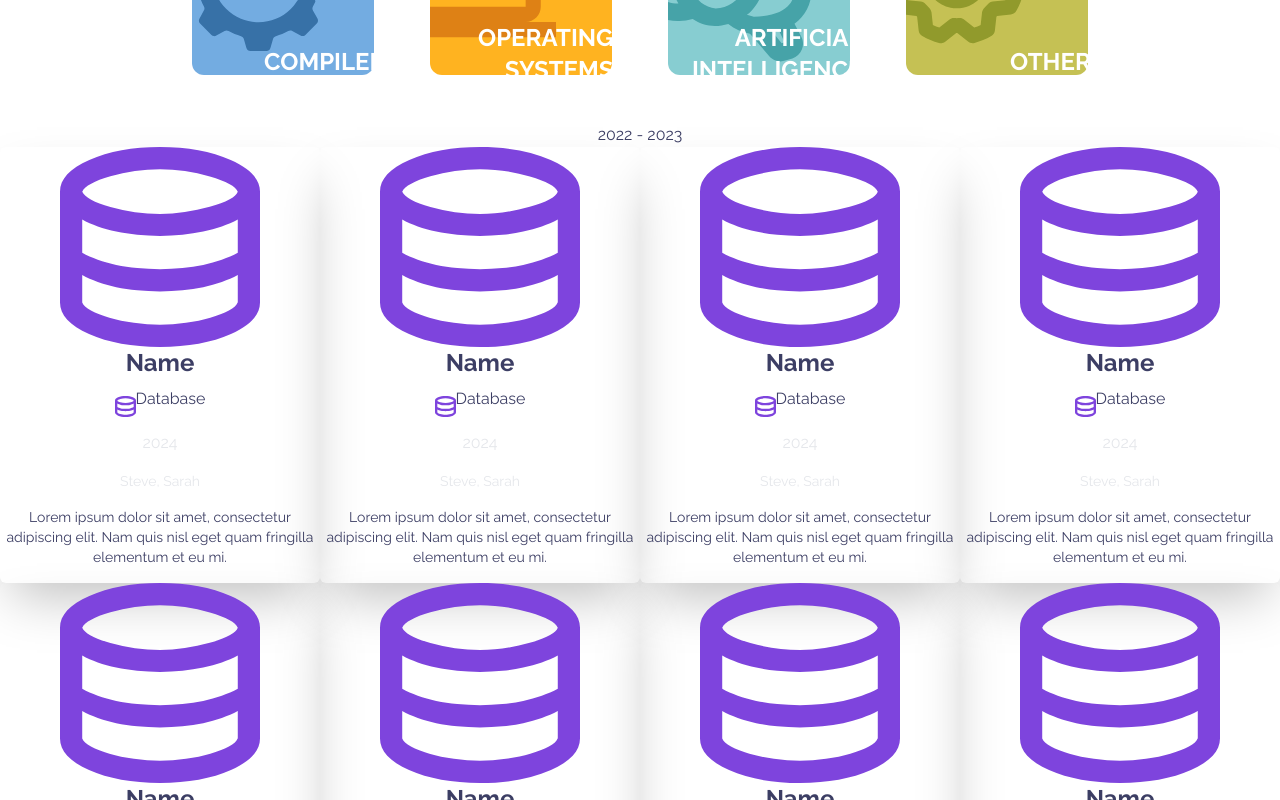
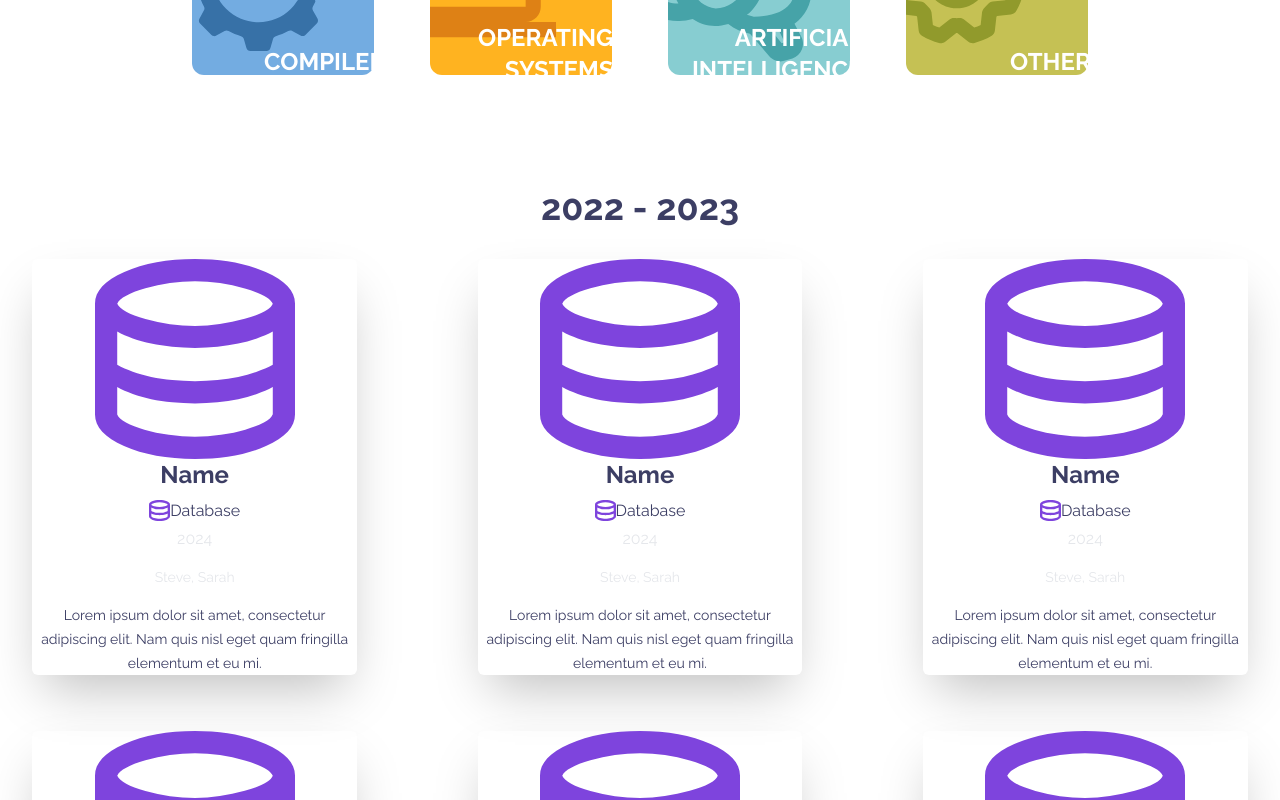
Before and after one commit to acm-ucr/senior-design-website, a Next.js app: page / in a window 1280 px wide. Shown: the part 1900-2700 px from the top of the page. Built offline with nearby package versions, Linux system fonts and the light colour scheme.

Commit message:
fixing up rows

```diff
--- a/src/components/landing/PastProjects.jsx
+++ b/src/components/landing/PastProjects.jsx
@@ -3,15 +3,18 @@ import FakeData from "@/data/fakedata";
 import ProjectCard from "@/components/projectcard";
 
 const PastProjects = () => {
+  const numberOfCardsToShow = 6;
+
+  const visibleProjects = FakeData.slice(0, numberOfCardsToShow);
+
   return (
-    <div className="bg-white  flex justify-center items-center text-center flex-col">
-      <div>2022 - 2023</div>
-      <div className="flex flex-wrap justify-around" >
-        {FakeData.map((project, index) => (
+    <div className="bg-white  flex justify-center items-center text-center flex-col py-8">
+      <div className="py-8 font-bold text-4xl">2022 - 2023</div>
+      <div className="grid sm:grid-cols-1 md:grid-cols-2 lg:grid-cols-3 justify-center items-center  gap-14 ">
+        {visibleProjects.map((project, index) => (
           <ProjectCard key={index} project={project} />
         ))}
       </div>
-      <button className="bg-yellow-300 ">Load More</button>
     </div>
   );
 };
--- a/src/components/projectcard.jsx
+++ b/src/components/projectcard.jsx
@@ -26,30 +26,30 @@ const ProjectCard = ({ project }) => {
   };
 
   return (
-    <div className="w-full sm:w-1/3 flex-col justify-center items-center shadow-2xl max-w-xs rounded-md">
-
+    <div className="flex-col justify-self-center justify-center items-center shadow-2xl w-96  rounded-md md:w-5/6 lg:w-5/6  sm:w-5/6">
       <Image
         src={icon}
         alt={projectName}
         className="project-image self-center mx-auto "
-        width= {200}
+        width={200}
         height={225}
-        style={{ alignSelf: 'center' }}
+        style={{ alignSelf: "center" }}
       />
-
 
       <div className="project-details text-center">
         <h2 className="project-name text-2xl font-bold">{projectName}</h2>
 
-        <div className="flex flex-row justify-center items-center text-center">
+        <div className="flex flex-row justify-center items-center text-center ">
           <Image
             src={iconMap[projectType]}
             alt={projectType}
             width={21}
             height={21}
-            className="projectypeimage"
+            className="projectypeimage justify-center items-center"
           />
-          <p className="text-base">{projectType}</p>
+          <p className="text-base justify-center items-center 	mb-0">
+            {projectType}
+          </p>
         </div>
 
         <p className="text-gray-200  mt-1">{year}</p>
@@ -58,7 +58,7 @@ const ProjectCard = ({ project }) => {
           <p className="collaborators-text">{names.join(", ")}</p>
         </div>
 
-        <p className="project-description text-sm overflow-hidden max-w-xs">
+        <p className="project-description text-sm  max-w-xs mb-0 display: inline">
           {description}
         </p>
       </div>
```
